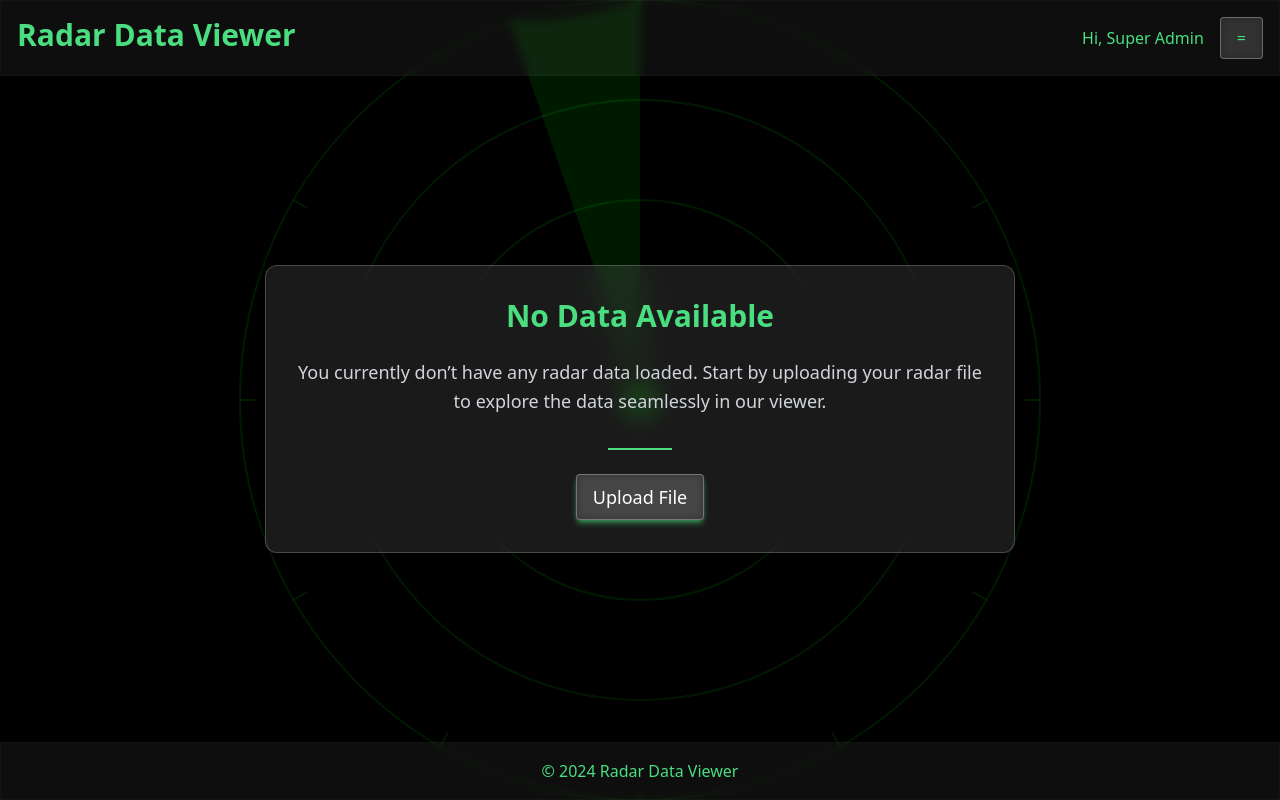
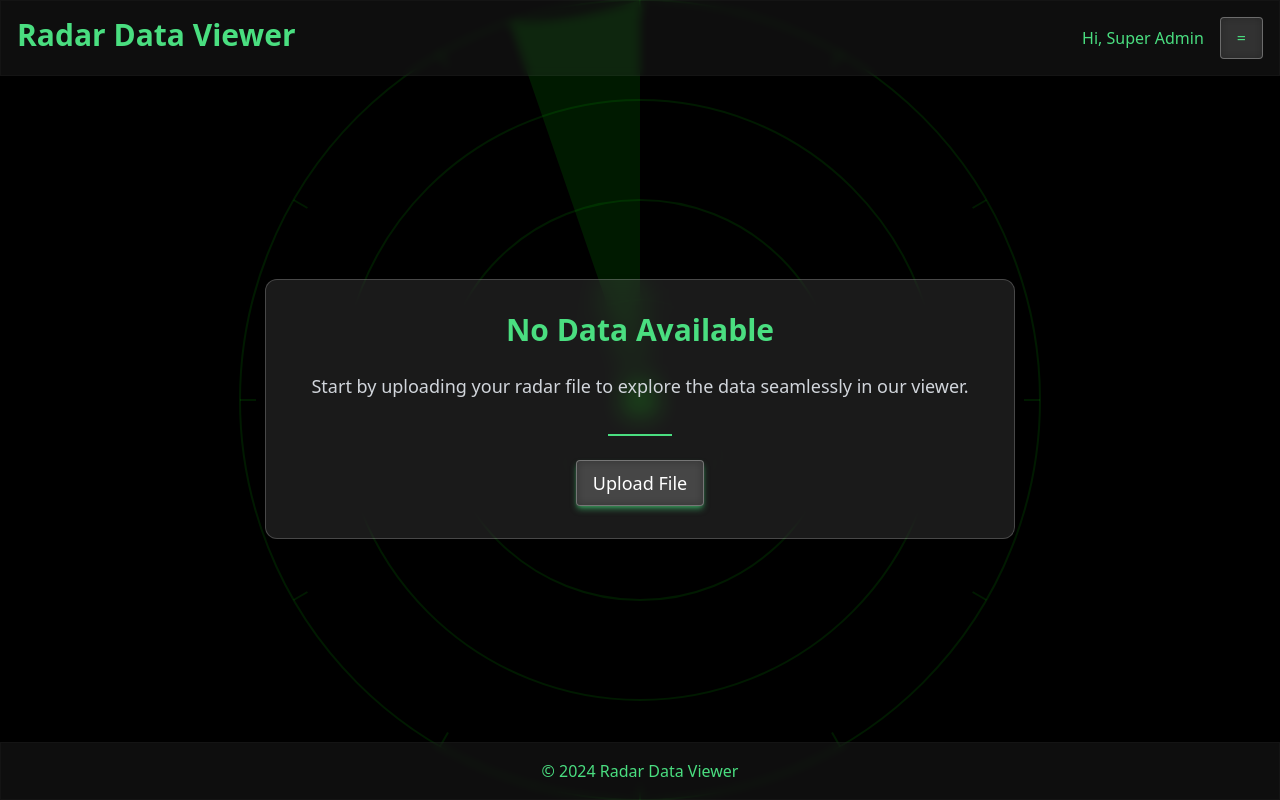
Before and after one commit to jakaria98/Radar-Data-Viewer, a React (Vite) app in the folder frontend/: page /home in a window 1280 px wide. Built offline with nearby package versions, Linux system fonts and the light colour scheme; sample sign-in values are in the browser's storage.

Commit message:
text changed in dataviewer page

```diff
--- a/frontend/src/Pages/DataViewer.jsx
+++ b/frontend/src/Pages/DataViewer.jsx
@@ -167,10 +167,9 @@ const DataViewer = () => {
 								No Data Available
 							</h1>
 							<p className="text-gray-300 text-lg mb-8 leading-relaxed">
-								You currently don’t have any radar data
-								loaded. Start by uploading your radar
-								file to explore the data seamlessly in
-								our viewer.
+								Start by uploading your radar file to
+								explore the data seamlessly in our
+								viewer.
 							</p>
 
 							<div className="w-16 h-[2px] bg-green-400 mx-auto mb-6"></div>
```
Also changed, not shown: 1 other file (tests, documents, lock files or other folders).
